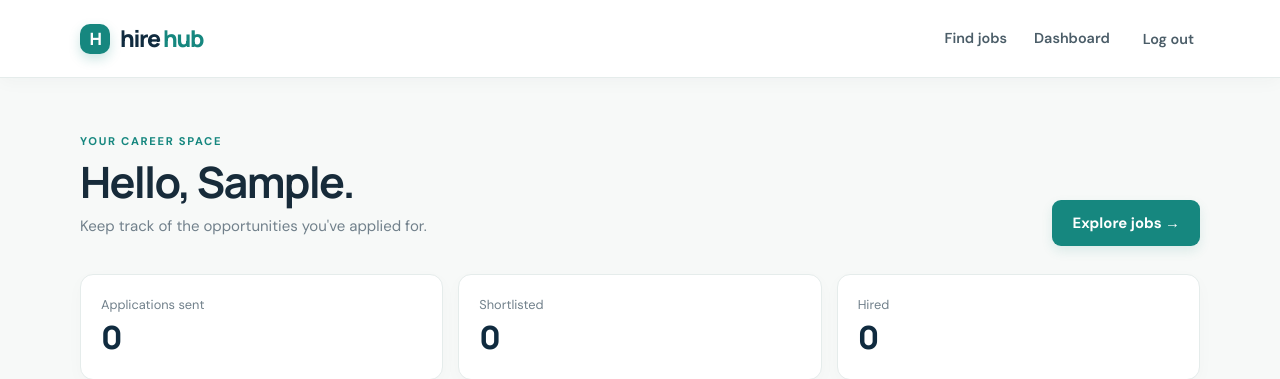
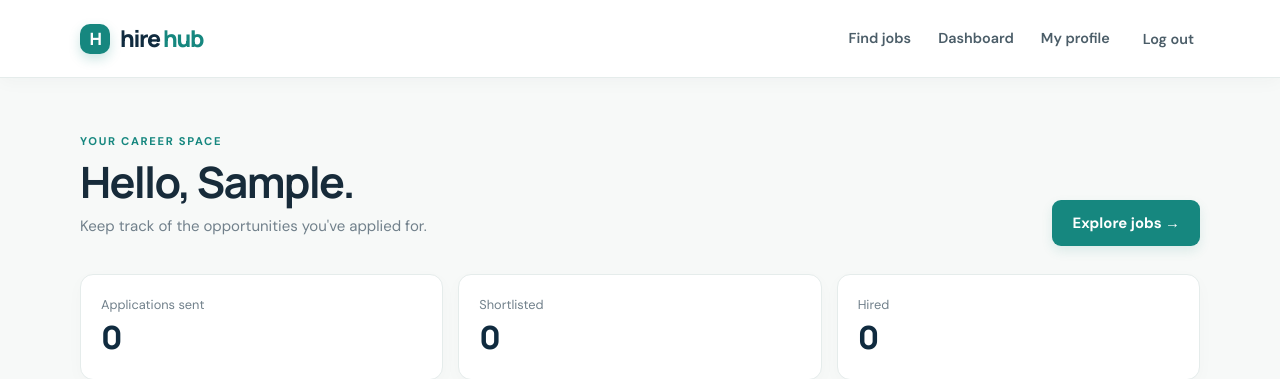
Before and after one commit to 22koki/Hire_hub, a Flask app: page /dashboard in a window 1280 px wide. Shown: the top 379 px of the page. Run offline with Flask 3, Linux system fonts and the light colour scheme; the visitor is signed in with stand-in values (Sample User, id 1); data that the repository does not hold is empty; some libraries are stand-ins or nearby versions.

Commit message:
Add profile navigation

```diff
--- a/templates/base.html
+++ b/templates/base.html
@@ -15,7 +15,7 @@
   <a class="brand" href="{{ url_for('index') }}"><span class="brand-mark">H</span> hire<span>hub</span></a>
   <div class="nav-links"><a href="{{ url_for('index') }}">Find jobs</a>
   {% if current_user.is_authenticated %}
-    <a href="{{ url_for('dashboard') }}">Dashboard</a>
+    <a href="{{ url_for('dashboard') }}">Dashboard</a><a href="{{ url_for('profile') }}">My profile</a>
     {% if current_user.role == 'employer' %}<a class="btn btn-small" href="{{ url_for('post_job') }}">Post a job</a>{% endif %}
     <form action="{{ url_for('logout') }}" method="post"><input type="hidden" name="csrf_token" value="{{ csrf_token() }}"><button class="nav-logout" type="submit">Log out</button></form>
   {% else %}<a href="{{ url_for('login') }}">Log in</a><a class="btn btn-small" href="{{ url_for('register') }}">Get started</a>{% endif %}
```
